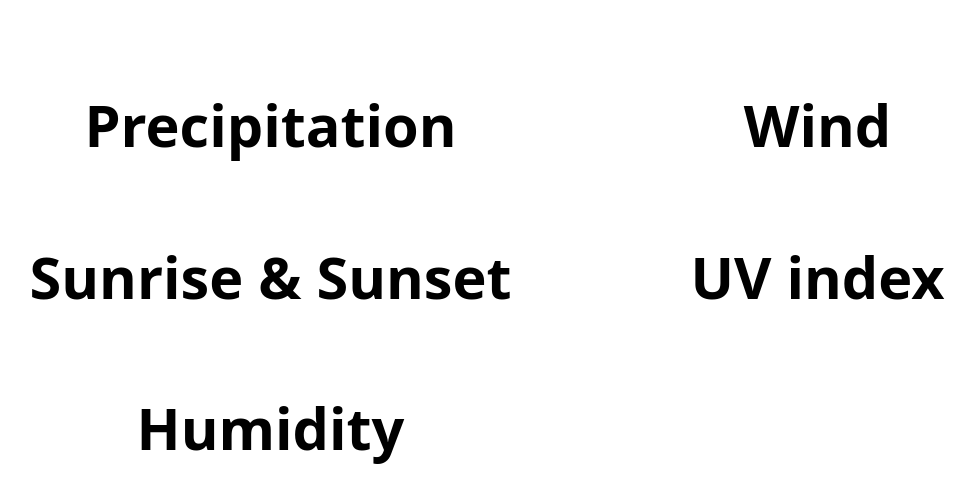
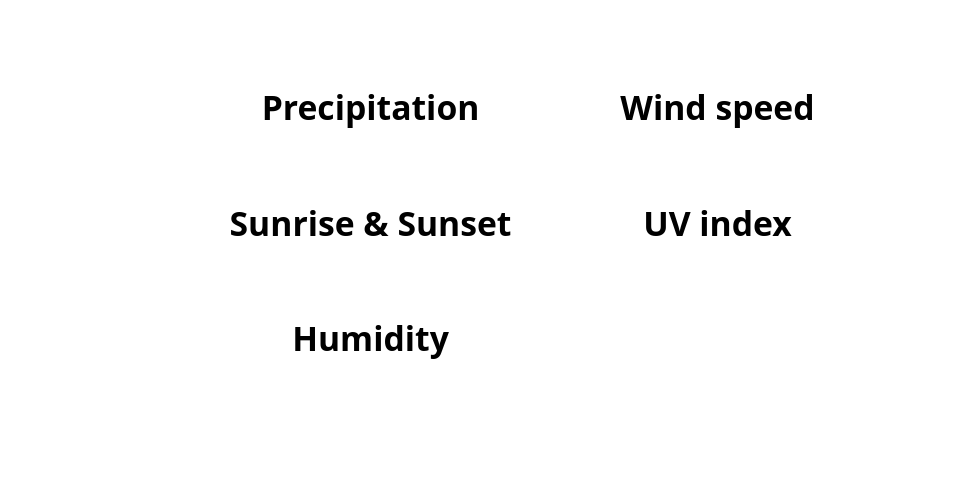
Before and after one commit to x74z/weather-app, a website built with webpack: page src/template.html in a window 1280 px wide. Shown: the part 140-644 px from the top of the page, without its empty margins (96-1071 px from the left). Built offline with nearby package versions, Linux system fonts and the light colour scheme.

Commit message:
Change all title to h3s

```diff
--- a/src/template.html
+++ b/src/template.html
@@ -7,7 +7,7 @@
   <title>Weather App</title>
 </head>
 
-<body>
+<body class="body">
   <div id="content">
     <form class="form form--weather-location js-weather-location-form">
       <input type="text" name="location" placeholder="location goes here" />
@@ -16,34 +16,39 @@
 
     <div class="weather">
       <div class="weather__conditions">
-        <p class="weather__condition js-weather-condition"></p>
+        <h3 class="weather__condition js-weather-condition"></h3>
+          <h4 class="weather__temp js-temp"></h4>
           <img class="js-icon-img">
-        <p class="weather__temp js-temp"></p>
-        <p class="weather__feelslike js-feelslike"></p>
+        <h3 class="weather__feelslike js-feelslike"></h3>
         <p class="weather__tempmax js-tempmax"></p>
         <p class="weather__tempmin js-tempmin"></p>
       </div>
       <div class="weather__precipitation">
-        <h1>Precipitation</h1>
+        <h3>Precipitation</h3>
         <p class="js-precipitation"></p>
       </div>
       <div class="weather__wind-speed">
-        <h1>Wind</h1>
+        <h3>Wind speed</h3>
         <p class="js-wind-speed"></p>
       </div>
       <div class="weather__sunrise-sunset">
-        <h1>Sunrise & Sunset</h1>
+        <h3>Sunrise & Sunset</h3>
         <p class="js-sunrise"></p>
         <p class="js-sunset"></p>
       </div>
       <div class="weather__uvindex">
-        <h1>UV index</h1>
+        <h3>UV index</h3>
         <p class="js-uvindex"></p>
       </div>
       <div class="weather__humidity">
-        <h1>Humidity</h1>
+        <h3>Humidity</h3>
         <p class="js-humidity"></p>
       </div>
+
+        <!-- <!-1- Maybe add one more thing here? -1-> -->
+        <!-- <div class="weather__"> -->
+
+        <!-- </div> -->
     </div>
 
 
```
